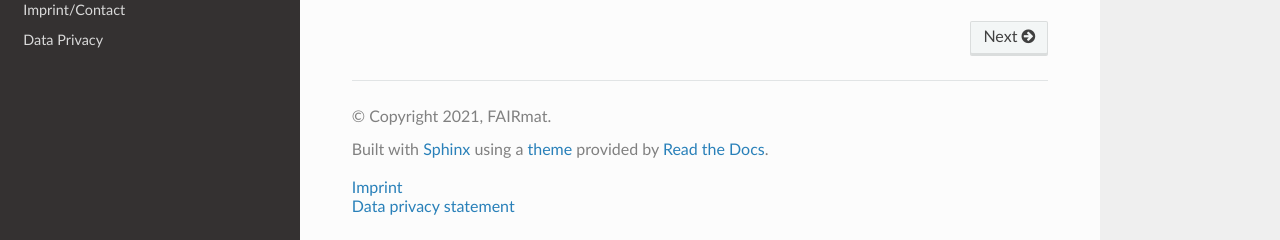
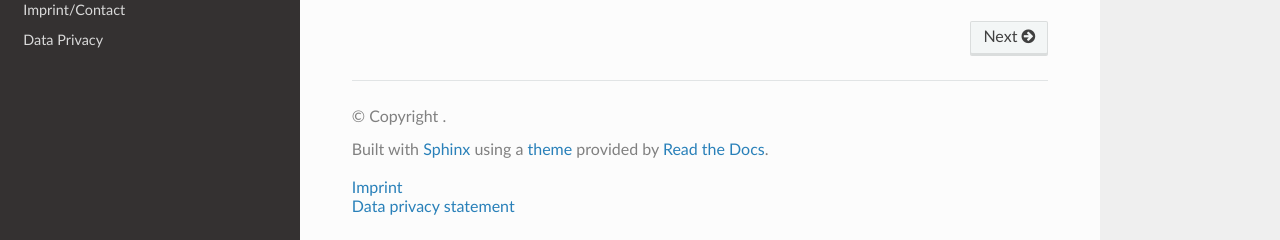
Before and after one commit to FAU-LAP/NOMAD-CAMELS, a Sphinx documentation site: the page built from docs/source/index.rst, in a window 1280 px wide and 900 px high, scrolled down 1181 px. Shown: the part 657-897 px from the top of the window. Built offline with Sphinx 7.4.7 and the Read the Docs theme 2.0.0, drawn with Linux system fonts in a browser that asks for light colours; pages that are not in the unit, such as notebooks, are missing from menus.

Commit message:
Update conf.py
removed copy right

```diff
--- a/docs/source/conf.py
+++ b/docs/source/conf.py
@@ -12,7 +12,7 @@ sys.path.insert(0, os.path.abspath('../../'))
 sys.path.insert(0, os.path.abspath('../../nomad_camels'))
 
 project = 'NOMAD-CAMELS'
-copyright = '2021, FAIRmat'
+# copyright = '2021, FAIRmat'
 author = 'jl'
 
 # -- General configuration ---------------------------------------------------
```
